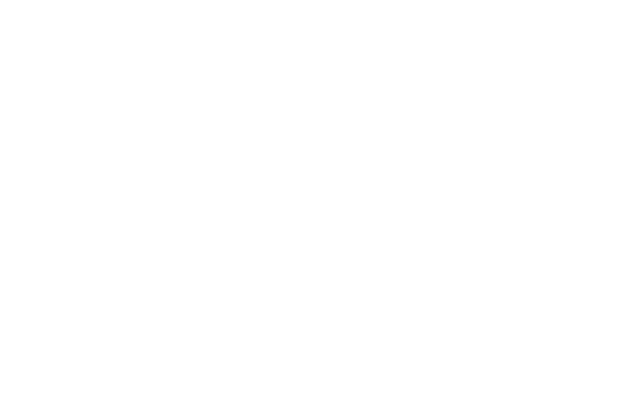
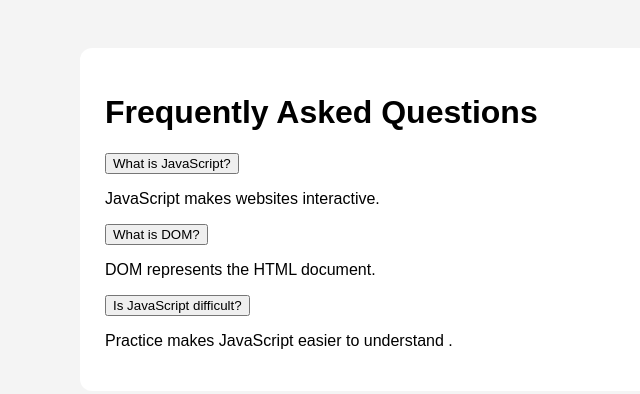
Before and after one commit to MuhammadKausar-Samrat/JavaScript-mini-projects, a plain HTML site: page 01-faq-accordion/index.html in a window 1280 px wide. Shown: the whole page, without its empty margins (260-900 px from the left). Drawn offline with Linux system fonts and the light colour scheme.

Commit message:
added HTML content and some CSS

```diff
--- a/01-faq-accordion/index.html
+++ b/01-faq-accordion/index.html
@@ -1,16 +1,34 @@
-<!DOCTYPE html>
+<!doctype html>
 <html lang="en">
-<head>
-    <meta charset="UTF-8">
-    <meta name="viewport" content="width=device-width, initial-scale=1.0">
+  <head>
+    <meta charset="UTF-8" />
+    <meta name="viewport" content="width=device-width, initial-scale=1.0" />
 
-    <link rel="stylesheet" href="style.css">
+    <link rel="stylesheet" href="style.css" />
     <title>FAQ ACCORDION</title>
-</head>
-<body>
+  </head>
+  <body>
+    <div class="faq-container">
+      <h1>Frequently Asked Questions</h1>
 
+      <div class="faq-item">
+        <button class="faq-question">What is JavaScript?</button>
+        <p class="faq-answer">JavaScript makes websites interactive.</p>
+      </div>
 
+      <div class="faq-item">
+        <button class="faq-question">What is DOM?</button>
+        <p class="faq-answer">DOM represents the HTML document.</p>
+      </div>
+
+      <div class="faq-item">
+        <button class="faq-question">Is JavaScript difficult?</button>
+        <p class="faq-answer">
+          Practice makes JavaScript easier to understand .
+        </p>
+      </div>
+    </div>
 
     <script src="script.js"></script>
-</body>
+  </body>
 </html>
--- a/01-faq-accordion/style.css
+++ b/01-faq-accordion/style.css
@@ -0,0 +1,17 @@
+*{
+    box-sizing: border-box;
+}
+
+body{
+    font-family: Arial, sans-serif;
+    background: #f4f4f4;
+    padding: 40px 20px;
+}
+
+.faq-container{
+    max-width: 600px;
+    margin: auto;
+    background: white;
+    padding: 25px;
+    border-radius: 12px;
+}
```
